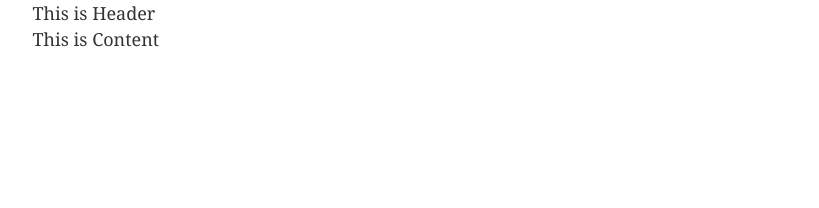
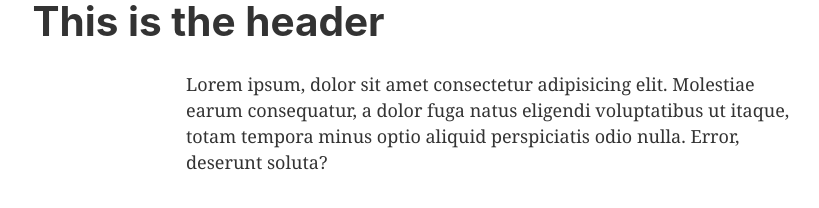
Before and after one commit to kimshuk/inv-portfolio, a Gatsby site: page / in a window 1280 px wide. Shown: the whole page, without its empty margins (147-966 px from the left). Built offline with nearby package versions, Linux system fonts and the light colour scheme; Gatsby itself is replaced by a stand-in of ours.

Commit message:
setting layouts

```diff
--- /dev/null
+++ b/src/comps/Header.jsx
@@ -0,0 +1,7 @@
+import React from "react"
+
+const Header = () => {
+  return <h1>This is the header</h1>
+}
+
+export default Header
--- a/src/pages/index.js
+++ b/src/pages/index.js
@@ -1,5 +1,6 @@
 import React from "react"
 import { Grid } from "@material-ui/core"
+import Header from "../comps/Header"
 // import { Link } from "gatsby"
 
 import Layout from "../components/layout"
@@ -10,8 +11,19 @@ const IndexPage = () => {
   return (
     <Layout>
       <Grid container direction="column">
-        <Grid item>This is Header</Grid>
-        <Grid item>This is Content</Grid>
+        <Grid item>
+          <Header />
+        </Grid>
+        <Grid item container display="flex">
+          <Grid item xs={0} sm={2}></Grid>
+          <Grid item xs={12} sm={8} justifyContent="center">
+            Lorem ipsum, dolor sit amet consectetur adipisicing elit. Molestiae
+            earum consequatur, a dolor fuga natus eligendi voluptatibus ut
+            itaque, totam tempora minus optio aliquid perspiciatis odio nulla.
+            Error, deserunt soluta?
+          </Grid>
+          <Grid xs={0} sm={2}></Grid>
+        </Grid>
       </Grid>
     </Layout>
   )
```
Also changed, not shown: src/pages/test.js (deleted).
